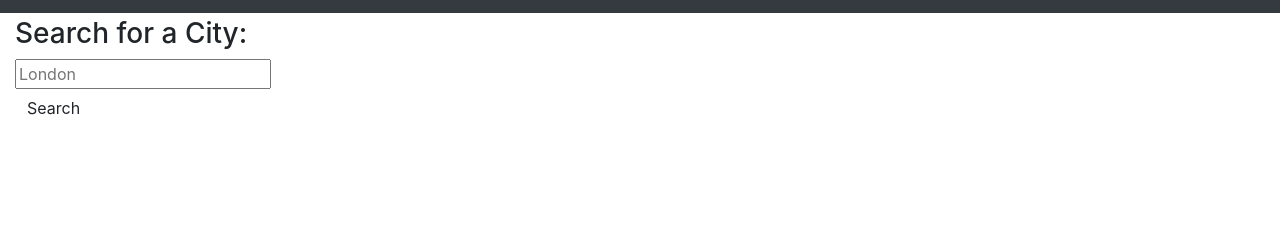
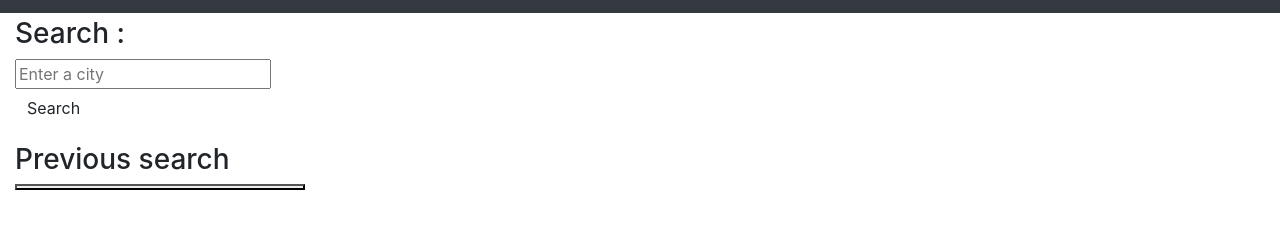
Before and after one commit to sebastianj0nes/weather-forecast-app, a plain HTML site: page index.html in a window 1280 px wide. Shown: the part 59-288 px from the top of the page. Drawn offline with nearby package versions, Linux system fonts and the light colour scheme.

Commit message:
added localstorage functionality to save previous search

```diff
--- a/assets/script.js
+++ b/assets/script.js
@@ -2,18 +2,33 @@
 var textInput;
 var submitButton = $("#search-button");
 var todaySec = $("#today");
+var historyDiv = $("#history");
+
+
 
 // Initialise API
 var APIKey = "29f595125610436376375721ee1541b8";
 
+// On page load
+// Create header element for 'previous search'
+var historyHeader = $("<h3>");
+historyHeader.text("Previous search");
+historyDiv.append(historyHeader);
+
+
 submitButton.on("click",function(event){
     event.preventDefault();
 
+    // Set variable to user input
     textInput = $("#search-input").val();
 
-    console.log(textInput);
 
+    // Set local storage to store latest text input
+    localStorage.setItem("city",textInput);
+
+    // Call functions to display and store weather data
     todayForecast();
+    addLocationToLS();
 })
 
 
@@ -28,7 +43,7 @@ var todayForecast = function (){
       }).then(function(response) {
         console.log(response);
 
-        // Initialise variables to store relevant info
+        // Initialise variables to store relevant weather info
         var todayTemp = response.list[0].main.temp - 273.15;
         var todayWind = response.list[0].wind.speed;
         var todayHumid = response.list[0].main.humidity;
@@ -57,7 +72,61 @@ var todayForecast = function (){
         var speedP = $("<p>");
         speedP.text("Wind speed: " + todayWind + " KPH");
         todaySec.append(speedP);
+      });
+    }
+
+// Function to add previous searches to local storage
+var addLocationToLS = function () {
+
+    // Get the user input from local storage
+    var prevCity = localStorage.getItem("city");
+
+    // Create button to add to history
+    var prevButton = $("<button>");
+    prevButton.text(prevCity);
+    historyDiv.append(prevButton);
+
+    // On click of history button load that weather data
+    prevButton.on("click",function(){
+
+        textInput = prevCity;
+        // Call forecast function
+        todayForecast();
+    })
+
+}
 
 
-      });
-    }
+
+// To store all previous cities from user
+    // Create an array
+        // Push each search into the array
+    // Store the array into local storage
+    // Create buttons with loop to store all separate searches as separate button
+
+
+
+
+
+
+
+
+
+
+
+
+
+// var aNumber = !!localStorage.getItem('number') ? JSON.parse(localStorage.getItem('number')) : [];
+// var number = document.getElementById('number').value;
+// aNumber.push(number);
+// localStorage.setItem('number', JSON.stringify(aNumber));
+
+
+
+
+
+addLocationToLS();
+
+// Keep cities added to history
+    // Using local storage
+    // Create an object storing all the
--- a/index.html
+++ b/index.html
@@ -21,12 +21,12 @@
     <div class="row">
       <aside class="col-lg-3 pb-3">
         <h2 id="form-heading" class="mt-1 h3 form-label">
-          Search for a City:
+          Search :
         </h2>
         <form id="search-form" class="form">
           <div class="form-inline form-group">
             <div class="input-group">
-              <input class="form-input weather-search" type="text" id="search-input" placeholder="London"
+              <input class="form-input weather-search" type="text" id="search-input" placeholder="Enter a city"
                 aria-labelledby="form-heading" aria-controls="today forecast" />
               <div class="input-group-append">
                 <button type="submit" class="btn search-button" id="search-button" aria-label="submit search">
```
